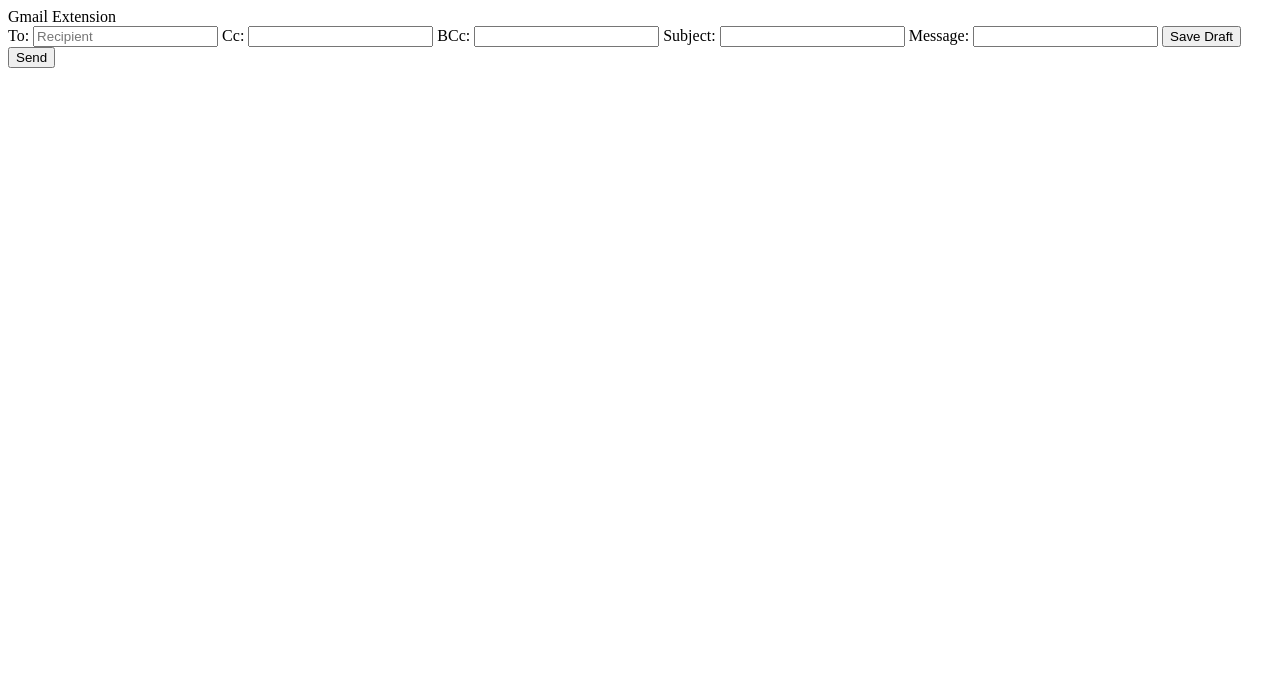
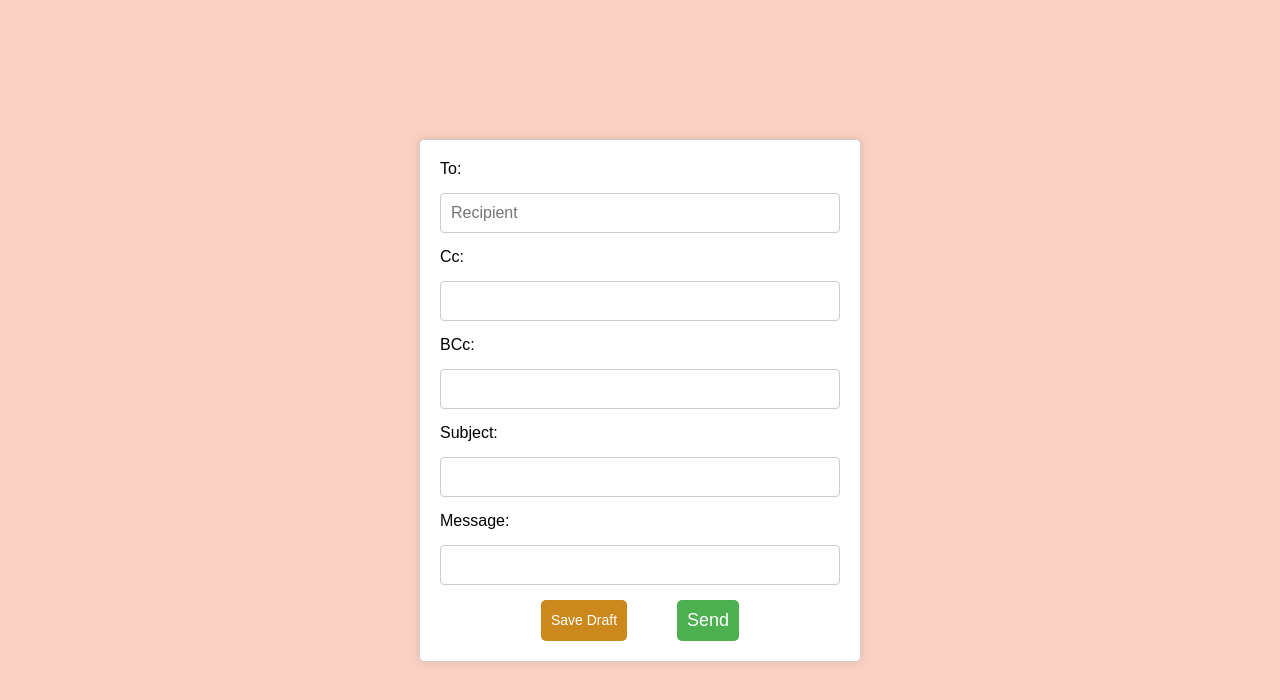
Before and after one commit to srinidhiayala/Gmail-Extension, a browser extension: page index.html in a window 1280 px wide. Drawn offline with Linux system fonts and the light colour scheme.

Commit message:
basic UI

```diff
--- a/index.html
+++ b/index.html
@@ -1,7 +1,8 @@
 <!DOCTYPE html>
 <html lang="en">
 <head>
-    Gmail Extension
+    <title>Gmail Extension</title>
+    <link rel="stylesheet" href="style.css">
 </head>
 <body>
     <form>
@@ -20,13 +21,16 @@
         <label for="Body">Message: </label>
         <input type="text" id="body" name="body" required>
 
-        <button id="draft">
-            Save Draft
-        </button>
 
-        <button id="submit">
-            Send
-        </button>
+
+        <div id="button-container">
+            <button id="draft">
+                Save Draft
+            </button>
+            <button id="submit">
+                Send
+            </button>
+        </div>
 
 
     </form>
--- /dev/null
+++ b/style.css
@@ -0,0 +1,72 @@
+body {
+    font-family: Arial, sans-serif;
+    display: flex;
+    justify-content: center;
+    align-items: center;
+    height: 100vh;
+    margin: 0;
+    background-color: #f9d0c1;
+}
+
+
+form {
+    max-width: 400px;
+    width: 100%;
+    padding: 20px;
+    border: 1px solid #ccc;
+    border-radius: 5px;
+    background-color: white;
+    box-shadow: 0 0 10px rgba(0, 0, 0, 0.1);
+}
+
+label, input {
+    display: block;
+    width: 100%;
+    margin-bottom: 15px;
+}
+input[type="text"], input[type="email"], input[type="password"] {
+    padding: 10px;
+    font-size: 16px;
+    box-sizing: border-box;
+    border: 1px solid #ccc;
+    border-radius: 4px;
+}
+
+#body{
+    box-sizing: border-box;
+
+}
+
+
+#submit {
+    padding: 10px;
+    background-color: #4CAF50;
+    color: white;
+    border: none;
+    cursor: pointer;
+    border-radius: 5px;
+    font-size: 18px;
+
+}
+#submit:hover {
+    background-color: #45a049;
+}
+
+#draft {
+    padding: 10px;
+    background-color: #cb881d;
+    color: white;
+    border: none;
+    cursor: pointer;
+    border-radius: 5px;
+    font-size: 14px;
+}
+#draft:hover {
+    background-color: #b57a1b;
+}
+
+#button-container{
+    display: flex;
+    justify-content: center;
+    gap: 50px;
+}
```
